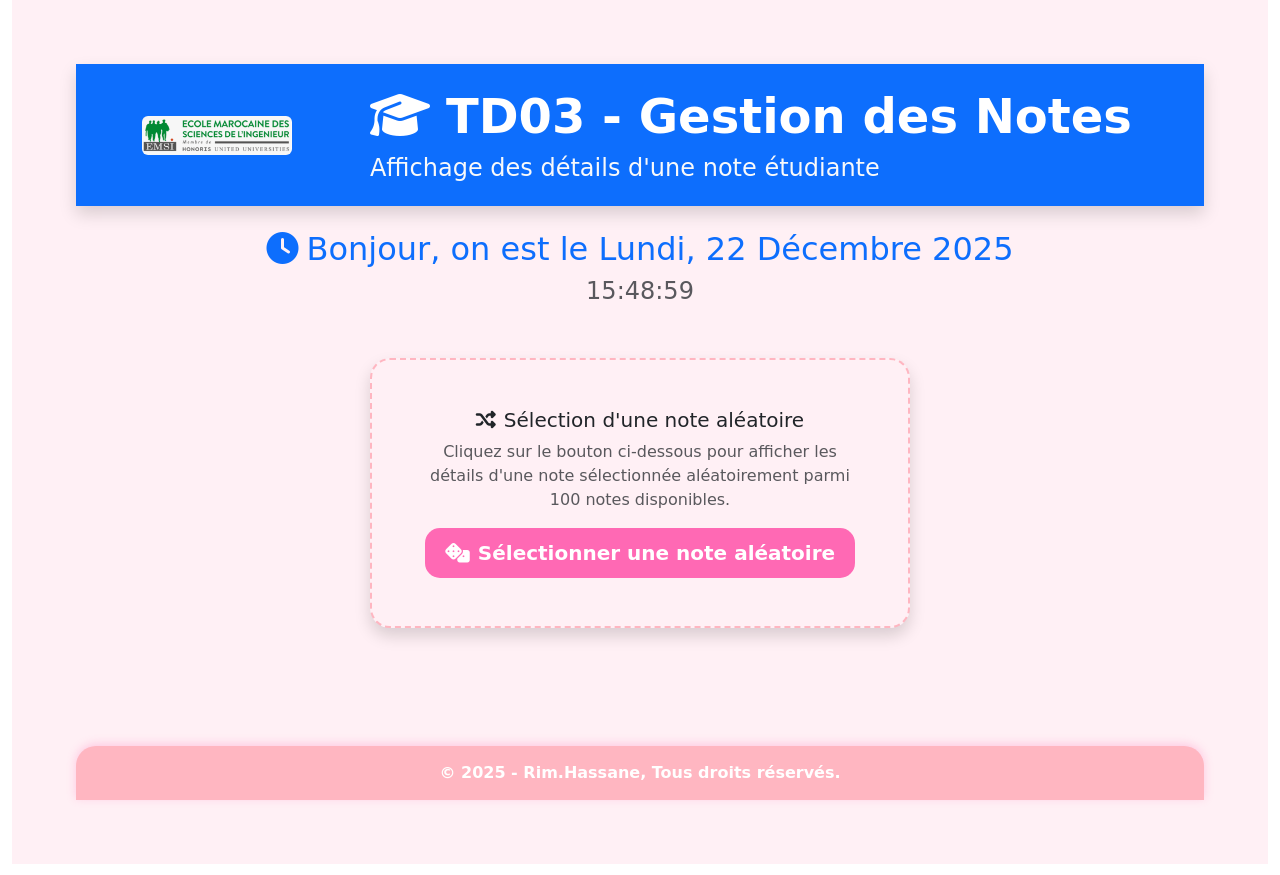
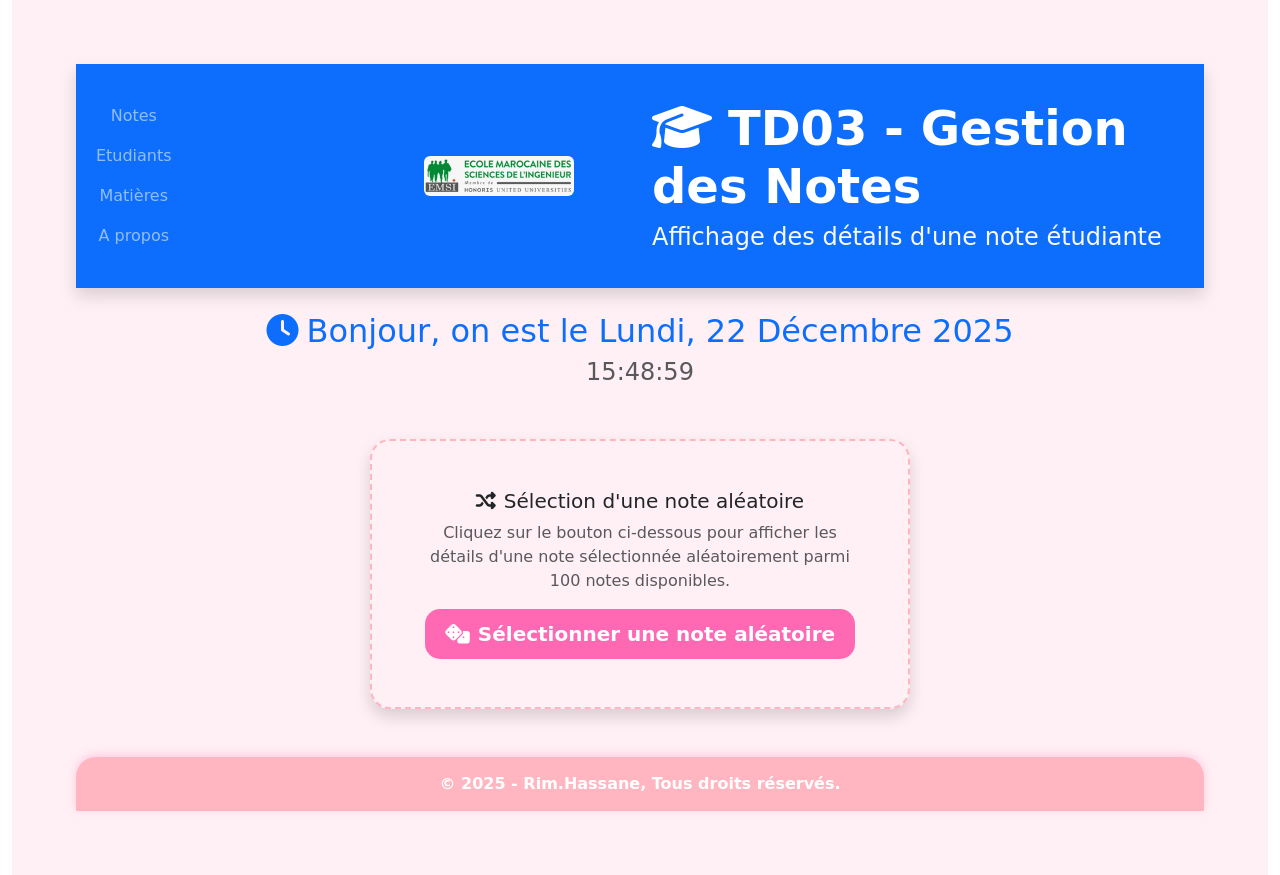
Before and after one commit to MBDS-CASA/react101-rimhassane, a React (Vite) app: page / in a window 1280 px wide. Built offline with nearby package versions, Linux system fonts and the light colour scheme.

Commit message:
Add menu

```diff
--- a/index.html
+++ b/index.html
@@ -13,5 +13,7 @@
   <body>
     <div id="root"></div>
     <script type="module" src="/src/main.jsx"></script>
+    <!-- Bootstrap JS -->
+    <script src="https://cdn.jsdelivr.net/npm/bootstrap@5.3.2/dist/js/bootstrap.bundle.min.js"></script>
   </body>
 </html>
--- a/src/components/Header.jsx
+++ b/src/components/Header.jsx
@@ -1,10 +1,37 @@
 import emsiLogo from '../assets/logoEmsi.PNG';
 
 function Header() {
+  const handleMenuClick = (item) => {
+    alert(`Vous avez cliqué sur : ${item}`);
+  };
+
   return (
     <header className="bg-primary text-white py-4 shadow">
       <div className="container">
         <div className="row align-items-center">
+          <div className="col-md-3 text-center mb-3 mb-md-0">
+            <nav className="navbar navbar-expand-lg navbar-dark">
+              <button className="navbar-toggler" type="button" data-bs-toggle="collapse" data-bs-target="#navbarNav" aria-controls="navbarNav" aria-expanded="false" aria-label="Toggle navigation">
+                <span className="navbar-toggler-icon"></span>
+              </button>
+              <div className="collapse navbar-collapse" id="navbarNav">
+                <ul className="navbar-nav flex-column">
+                  <li className="nav-item">
+                    <a className="nav-link" href="#" onClick={() => handleMenuClick('Notes')}>Notes</a>
+                  </li>
+                  <li className="nav-item">
+                    <a className="nav-link" href="#" onClick={() => handleMenuClick('Etudiants')}>Etudiants</a>
+                  </li>
+                  <li className="nav-item">
+                    <a className="nav-link" href="#" onClick={() => handleMenuClick('Matières')}>Matières</a>
+                  </li>
+                  <li className="nav-item">
+                    <a className="nav-link" href="#" onClick={() => handleMenuClick('A propos')}>A propos</a>
+                  </li>
+                </ul>
+              </div>
+            </nav>
+          </div>
           <div className="col-md-3 text-center mb-3 mb-md-0">
             <img
               src={emsiLogo}
@@ -13,7 +40,7 @@ function Header() {
               style={{ maxWidth: '150px', height: 'auto' }}
             />
           </div>
-          <div className="col-md-9 text-center text-md-start">
+          <div className="col-md-6 text-center text-md-start">
             <h1 className="display-5 fw-bold mb-2">
               <i className="fas fa-graduation-cap me-3"></i>
               TD03 - Gestion des Notes
```
